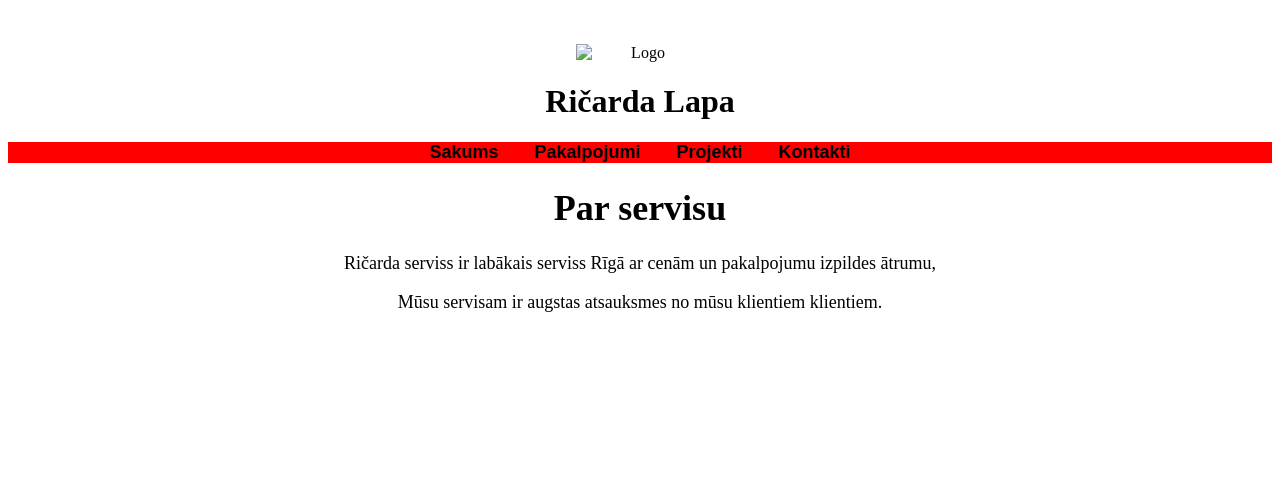
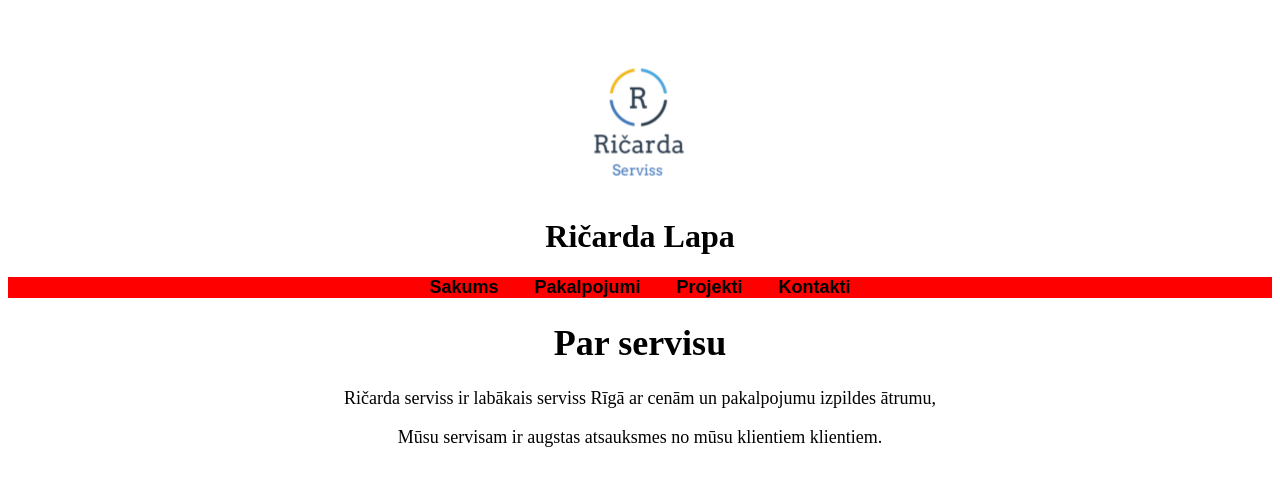
Before and after one commit to ThatWills/Majaslapa, a plain HTML site: page index.html in a window 1280 px wide. Drawn offline with Linux system fonts and the light colour scheme.

Commit message:
Update logo

```diff
--- a/index.html
+++ b/index.html
@@ -11,7 +11,7 @@
 <br>
 
 <header>
-    <img class="logo" src="pics/Logo.png"  alt="Logo">
+    <img class="logo" src="Logo.png"  alt="Logo">
     <h1>Ričarda Lapa</h1>
 </header>
 
```
